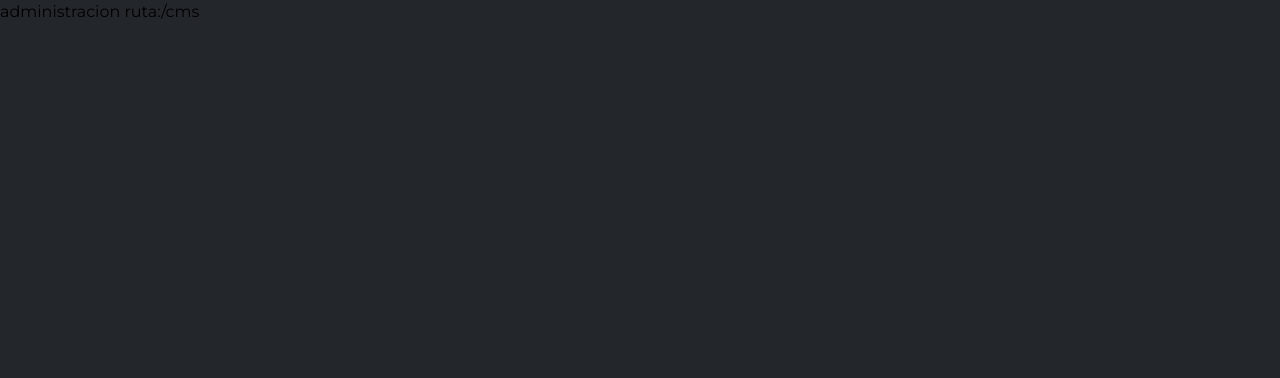
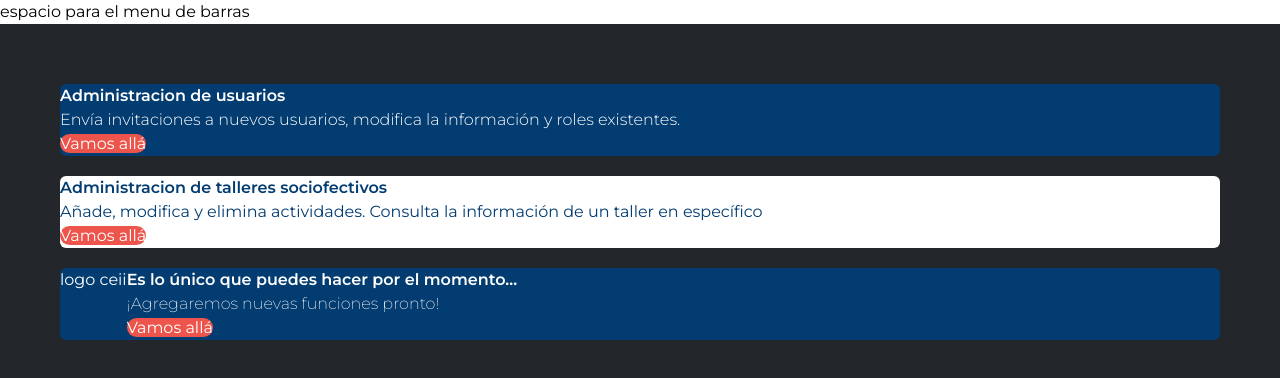
Before and after one commit to CEII/ceii.web, a Next.js app: page /cms in a window 1280 px wide. Shown: the top 378 px of the page. Built offline with nearby package versions, Linux system fonts and the light colour scheme.

Commit message:
feact:Basic desing to improve the cms page

```diff
--- a/pages/cms/index.tsx
+++ b/pages/cms/index.tsx
@@ -1,8 +1,45 @@
 import type { NextPage } from 'next';
+import Link from 'next/link';
 
 const Cms: NextPage = () => (
         <div>
-            <h1>administracion ruta:/cms</h1>
+            <navar>
+                <p className="bg-white"> espacio para el menu de barras</p>
+            </navar>
+
+            <section className="flex-col p-10 m-5 space-y-5">
+
+            <div className="text-white rounded-md bg-secondary">
+                <h2 className="font-sans font-semibold">Administracion de usuarios</h2>
+                <p className="font-light"> Envía invitaciones a nuevos usuarios, modifica la información y roles existentes.</p>
+                <Link href="/cms/users">
+                     <a className="rounded-full bg-accent">Vamos allá</a>
+                </Link>
+            </div>
+
+            <div className="bg-white rounded-md text-secondary">
+                <h2 className="font-sans font-semibold">Administracion de talleres sociofectivos</h2>
+                <p className="font-normal]"> Añade, modifica y elimina actividades. Consulta la información de un taller en específico</p>
+                <Link href="/cms/users">
+                     <a className="text-white rounded-full bg-accent">Vamos allá</a>
+                </Link>
+            </div>
+
+            <div className="flex text-white rounded-md bg-secondary">
+                <div> <p>logo ceii</p></div>
+
+                <div>
+                <h2 className="font-sans font-semibold">Es lo único que puedes hacer por el momento...</h2>
+                <p className="font-extralight">¡Agregaremos nuevas funciones pronto!</p>
+                <Link href="/cms/users">
+                     <a className="rounded-full bg-accent">Vamos allá</a>
+                </Link>
+                </div>
+            </div>
+
+            </section>
+
+
         </div>
 )
 export default Cms;
```
